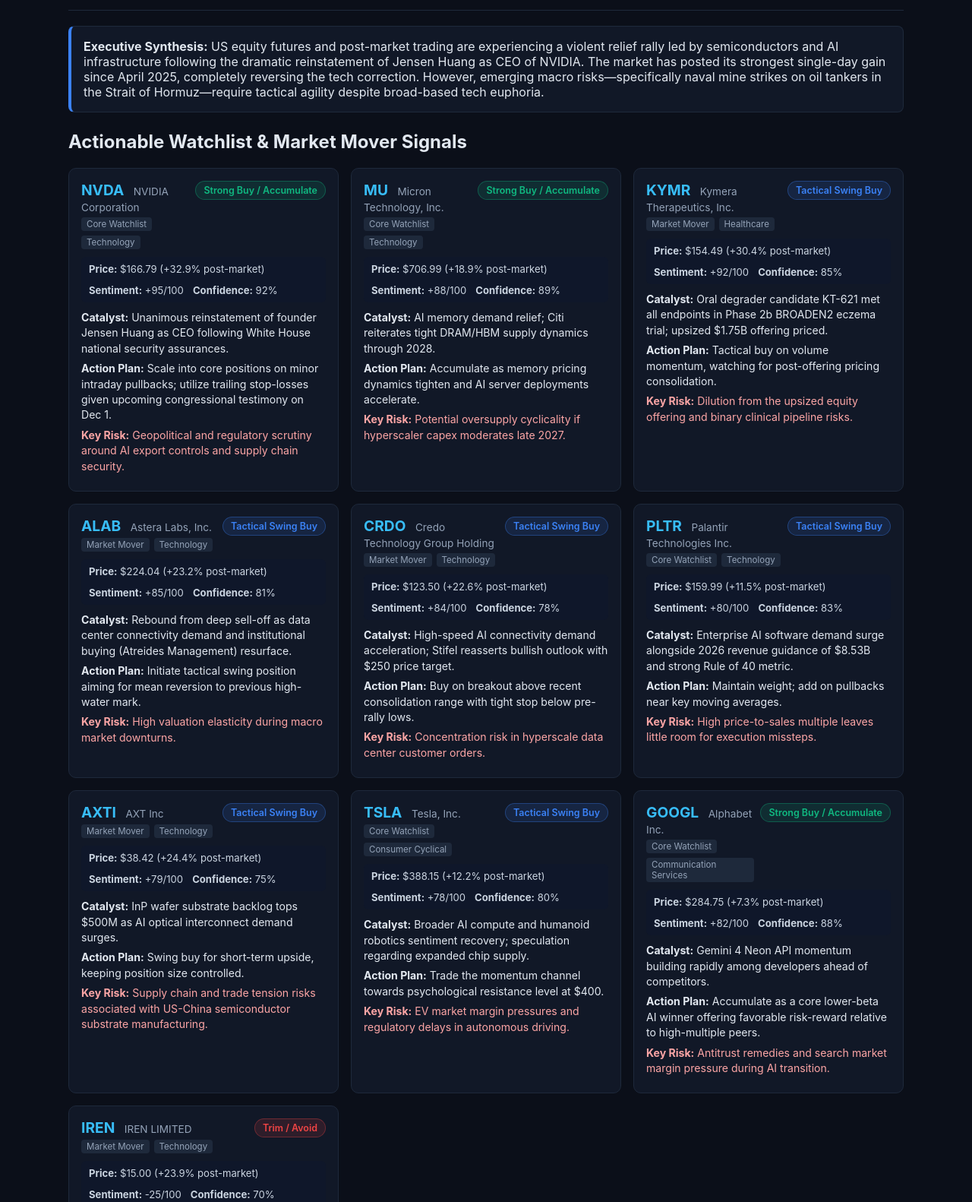
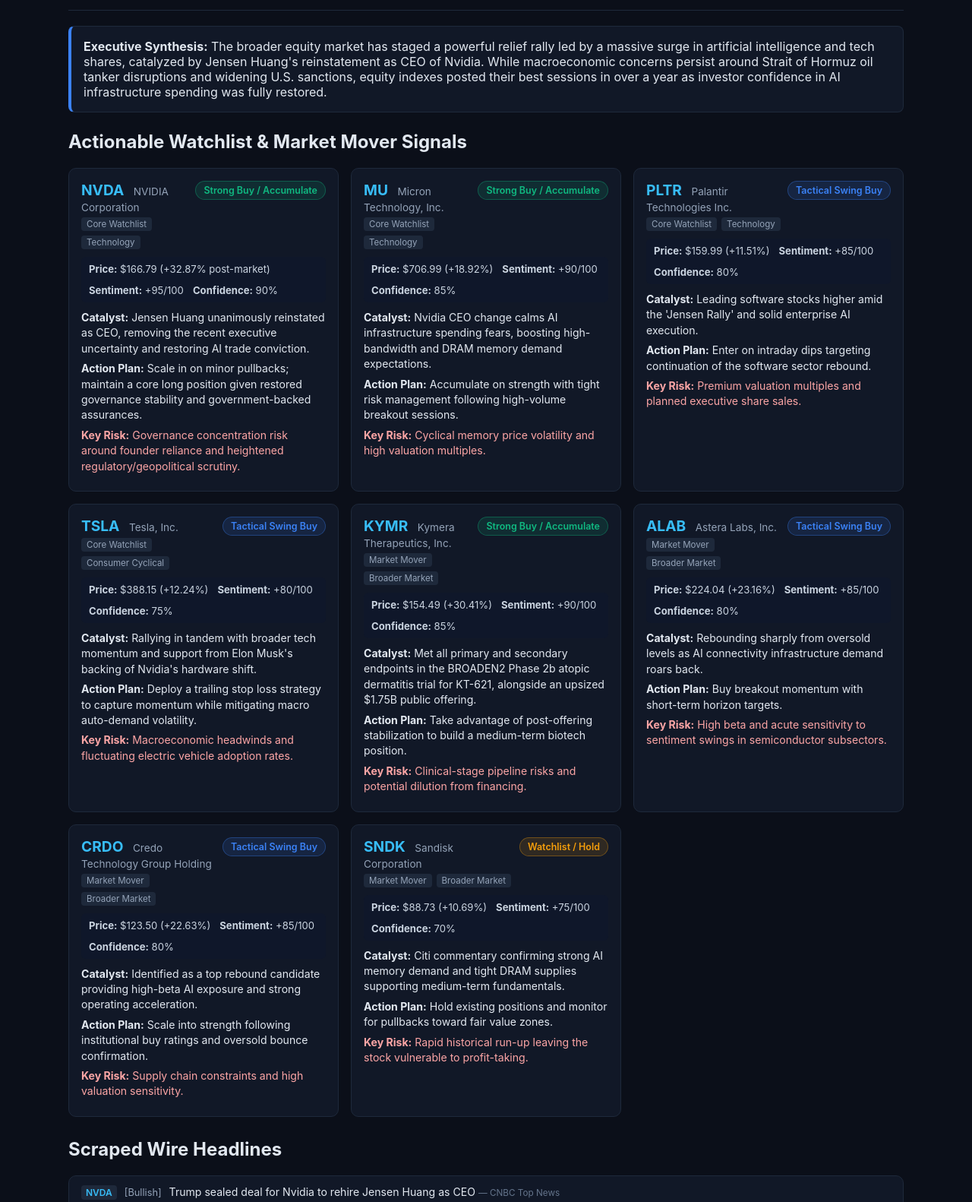
Before and after one commit to tomStarok23/stock-sentiment-terminal, a plain HTML site: page docs/index.html in a window 1280 px wide. Shown: the part 73-1655 px from the top of the page at 76% size. Drawn offline with Linux system fonts and the light colour scheme.

Commit message:
chore: update market sentiment scan

```diff
--- a/docs/index.html
+++ b/docs/index.html
@@ -38,14 +38,14 @@
     <header>
       <div>
         <h1>AlphaScrape AI — Automated Market Intelligence</h1>
-        <div class="meta">Session: <strong>Overnight / Extended Wire</strong> &bull; Updated: <strong>2026-11-24 00:20 EST</strong></div>
+        <div class="meta">Session: <strong>Overnight / Extended Wire</strong> &bull; Updated: <strong>2026-11-24 00:55 EST</strong></div>
       </div>
       <div>
-        <strong>Mood:</strong> Bullish (+82/100)
+        <strong>Mood:</strong> Bullish (+85/100)
       </div>
     </header>
     <div class="banner">
-      <strong>Executive Synthesis:</strong> US equity futures and post-market trading are experiencing a violent relief rally led by semiconductors and AI infrastructure following the dramatic reinstatement of Jensen Huang as CEO of NVIDIA. The market has posted its strongest single-day gain since April 2025, completely reversing the tech correction. However, emerging macro risks—specifically naval mine strikes on oil tankers in the Strait of Hormuz—require tactical agility despite broad-based tech euphoria.
+      <strong>Executive Synthesis:</strong> The broader equity market has staged a powerful relief rally led by a massive surge in artificial intelligence and tech shares, catalyzed by Jensen Huang&#x27;s reinstatement as CEO of Nvidia. While macroeconomic concerns persist around Strait of Hormuz oil tanker disruptions and widening U.S. sanctions, equity indexes posted their best sessions in over a year as investor confidence in AI infrastructure spending was fully restored.
     </div>
     <h2>Actionable Watchlist &amp; Market Mover Signals</h2>
     <div class="grid">
@@ -64,13 +64,13 @@
             </span>
           </div>
           <div class="metrics">
-            <span><strong>Price:</strong> $166.79 (+32.9% post-market)</span>
+            <span><strong>Price:</strong> $166.79 (+32.87% post-market)</span>
             <span><strong>Sentiment:</strong> +95/100</span>
-            <span><strong>Confidence:</strong> 92%</span>
+            <span><strong>Confidence:</strong> 90%</span>
           </div>
-          <p><strong>Catalyst:</strong> Unanimous reinstatement of founder Jensen Huang as CEO following White House national security assurances.</p>
-          <p><strong>Action Plan:</strong> Scale into core positions on minor intraday pullbacks; utilize trailing stop-losses given upcoming congressional testimony on Dec 1.</p>
-          <p class="risk"><strong>Key Risk:</strong> Geopolitical and regulatory scrutiny around AI export controls and supply chain security.</p>
+          <p><strong>Catalyst:</strong> Jensen Huang unanimously reinstated as CEO, removing the recent executive uncertainty and restoring AI trade conviction.</p>
+          <p><strong>Action Plan:</strong> Scale in on minor pullbacks; maintain a core long position given restored governance stability and government-backed assurances.</p>
+          <p class="risk"><strong>Key Risk:</strong> Governance concentration risk around founder reliance and heightened regulatory/geopolitical scrutiny.</p>
         </div>
 
         <div class="card">
@@ -88,85 +88,13 @@
             </span>
           </div>
           <div class="metrics">
-            <span><strong>Price:</strong> $706.99 (+18.9% post-market)</span>
-            <span><strong>Sentiment:</strong> +88/100</span>
-            <span><strong>Confidence:</strong> 89%</span>
-          </div>
-          <p><strong>Catalyst:</strong> AI memory demand relief; Citi reiterates tight DRAM/HBM supply dynamics through 2028.</p>
-          <p><strong>Action Plan:</strong> Accumulate as memory pricing dynamics tighten and AI server deployments accelerate.</p>
-          <p class="risk"><strong>Key Risk:</strong> Potential oversupply cyclicality if hyperscaler capex moderates late 2027.</p>
-        </div>
-
-        <div class="card">
-          <div class="card-top">
-            <div>
-              <span class="ticker">KYMR</span>
-              <span class="company">Kymera Therapeutics, Inc.</span>
-              <div class="subtags">
-                <span class="pill">Market Mover</span>
-                <span class="pill">Healthcare</span>
-              </div>
-            </div>
-            <span class="badge" style="background:#3b82f622; color:#3b82f6; border:1px solid #3b82f655;">
-              Tactical Swing Buy
-            </span>
-          </div>
-          <div class="metrics">
-            <span><strong>Price:</strong> $154.49 (+30.4% post-market)</span>
-            <span><strong>Sentiment:</strong> +92/100</span>
+            <span><strong>Price:</strong> $706.99 (+18.92%)</span>
+            <span><strong>Sentiment:</strong> +90/100</span>
             <span><strong>Confidence:</strong> 85%</span>
           </div>
-          <p><strong>Catalyst:</strong> Oral degrader candidate KT-621 met all endpoints in Phase 2b BROADEN2 eczema trial; upsized $1.75B offering priced.</p>
-          <p><strong>Action Plan:</strong> Tactical buy on volume momentum, watching for post-offering pricing consolidation.</p>
-          <p class="risk"><strong>Key Risk:</strong> Dilution from the upsized equity offering and binary clinical pipeline risks.</p>
-        </div>
-
-        <div class="card">
-          <div class="card-top">
-            <div>
-              <span class="ticker">ALAB</span>
-              <span class="company">Astera Labs, Inc.</span>
-              <div class="subtags">
-                <span class="pill">Market Mover</span>
-                <span class="pill">Technology</span>
-              </div>
-            </div>
-            <span class="badge" style="background:#3b82f622; color:#3b82f6; border:1px solid #3b82f655;">
-              Tactical Swing Buy
-            </span>
-          </div>
-          <div class="metrics">
-            <span><strong>Price:</strong> $224.04 (+23.2% post-market)</span>
-            <span><strong>Sentiment:</strong> +85/100</span>
-            <span><strong>Confidence:</strong> 81%</span>
-          </div>
-          <p><strong>Catalyst:</strong> Rebound from deep sell-off as data center connectivity demand and institutional buying (Atreides Management) resurface.</p>
-          <p><strong>Action Plan:</strong> Initiate tactical swing position aiming for mean reversion to previous high-water mark.</p>
-          <p class="risk"><strong>Key Risk:</strong> High valuation elasticity during macro market downturns.</p>
-        </div>
-
-        <div class="card">
-          <div class="card-top">
-            <div>
-              <span class="ticker">CRDO</span>
-              <span class="company">Credo Technology Group Holding</span>
-              <div class="subtags">
-                <span class="pill">Market Mover</span>
-                <span class="pill">Technology</span>
-              </div>
-            </div>
-            <span class="badge" style="background:#3b82f622; color:#3b82f6; border:1px solid #3b82f655;">
-              Tactical Swing Buy
-            </span>
-          </div>
-          <div class="metrics">
-            <span><strong>Price:</strong> $123.50 (+22.6% post-market)</span>
-            <span><strong>Sentiment:</strong> +84/100</span>
-            <span><strong>Confidence:</strong> 78%</span>
-          </div>
-          <p><strong>Catalyst:</strong> High-speed AI connectivity demand acceleration; Stifel reasserts bullish outlook with $250 price target.</p>
-          <p><strong>Action Plan:</strong> Buy on breakout above recent consolidation range with tight stop below pre-rally lows.</p>
-          <p class="risk"><strong>Key Risk:</strong> Concentration risk in hyperscale data center customer orders.</p>
+          <p><strong>Catalyst:</strong> Nvidia CEO change calms AI infrastructure spending fears, boosting high-bandwidth and DRAM memory demand expectations.</p>
+          <p><strong>Action Plan:</strong> Accumulate on strength with tight risk management following high-volume breakout sessions.</p>
+          <p class="risk"><strong>Key Risk:</strong> Cyclical memory price volatility and high valuation multiples.</p>
         </div>
 
         <div class="card">
@@ -184,37 +112,13 @@
             </span>
           </div>
           <div class="metrics">
-            <span><strong>Price:</strong> $159.99 (+11.5% post-market)</span>
-            <span><strong>Sentiment:</strong> +80/100</span>
-            <span><strong>Confidence:</strong> 83%</span>
+            <span><strong>Price:</strong> $159.99 (+11.51%)</span>
+            <span><strong>Sentiment:</strong> +85/100</span>
+            <span><strong>Confidence:</strong> 80%</span>
           </div>
-          <p><strong>Catalyst:</strong> Enterprise AI software demand surge alongside 2026 revenue guidance of $8.53B and strong Rule of 40 metric.</p>
-          <p><strong>Action Plan:</strong> Maintain weight; add on pullbacks near key moving averages.</p>
-          <p class="risk"><strong>Key Risk:</strong> High price-to-sales multiple leaves little room for execution missteps.</p>
-        </div>
-
-        <div class="card">
-          <div class="card-top">
-            <div>
-              <span class="ticker">AXTI</span>
-              <span class="company">AXT Inc</span>
-              <div class="subtags">
-                <span class="pill">Market Mover</span>
-                <span class="pill">Technology</span>
-              </div>
-            </div>
-            <span class="badge" style="background:#3b82f622; color:#3b82f6; border:1px solid #3b82f655;">
-              Tactical Swing Buy
-            </span>
-          </div>
-          <div class="metrics">
-            <span><strong>Price:</strong> $38.42 (+24.4% post-market)</span>
-            <span><strong>Sentiment:</strong> +79/100</span>
-            <span><strong>Confidence:</strong> 75%</span>
-          </div>
-          <p><strong>Catalyst:</strong> InP wafer substrate backlog tops $500M as AI optical interconnect demand surges.</p>
-          <p><strong>Action Plan:</strong> Swing buy for short-term upside, keeping position size controlled.</p>
-          <p class="risk"><strong>Key Risk:</strong> Supply chain and trade tension risks associated with US-China semiconductor substrate manufacturing.</p>
+          <p><strong>Catalyst:</strong> Leading software stocks higher amid the &#x27;Jensen Rally&#x27; and solid enterprise AI execution.</p>
+          <p><strong>Action Plan:</strong> Enter on intraday dips targeting continuation of the software sector rebound.</p>
+          <p class="risk"><strong>Key Risk:</strong> Premium valuation multiples and planned executive share sales.</p>
         </div>
 
         <div class="card">
@@ -232,23 +136,23 @@
             </span>
           </div>
           <div class="metrics">
-            <span><strong>Price:</strong> $388.15 (+12.2% post-market)</span>
-            <span><strong>Sentiment:</strong> +78/100</span>
-            <span><strong>Confidence:</strong> 80%</span>
+            <span><strong>Price:</strong> $388.15 (+12.24%)</span>
+            <span><strong>Sentiment:</strong> +80/100</span>
+            <span><strong>Confidence:</strong> 75%</span>
           </div>
-          <p><strong>Catalyst:</strong> Broader AI compute and humanoid robotics sentiment recovery; speculation regarding expanded chip supply.</p>
-          <p><strong>Action Plan:</strong> Trade the momentum channel towards psychological resistance level at $400.</p>
-          <p class="risk"><strong>Key Risk:</strong> EV market margin pressures and regulatory delays in autonomous driving.</p>
+          <p><strong>Catalyst:</strong> Rallying in tandem with broader tech momentum and support from Elon Musk&#x27;s backing of Nvidia&#x27;s hardware shift.</p>
+          <p><strong>Action Plan:</strong> Deploy a trailing stop loss strategy to capture momentum while mitigating macro auto-demand volatility.</p>
+          <p class="risk"><strong>Key Risk:</strong> Macroeconomic headwinds and fluctuating electric vehicle adoption rates.</p>
         </div>
 
         <div class="card">
           <div class="card-top">
             <div>
-              <span class="ticker">GOOGL</span>
-              <span class="company">Alphabet Inc.</span>
+              <span class="ticker">KYMR</span>
+              <span class="company">Kymera Therapeutics, Inc.</span>
               <div class="subtags">
-                <span class="pill">Core Watchlist</span>
-                <span class="pill">Communication Services</span>
+                <span class="pill">Market Mover</span>
+                <span class="pill">Broader Market</span>
               </div>
             </div>
             <span class="badge" style="background:#10b98122; color:#10b981; border:1px solid #10b98155;">
@@ -256,37 +160,85 @@
             </span>
           </div>
           <div class="metrics">
-            <span><strong>Price:</strong> $284.75 (+7.3% post-market)</span>
-            <span><strong>Sentiment:</strong> +82/100</span>
-            <span><strong>Confidence:</strong> 88%</span>
+            <span><strong>Price:</strong> $154.49 (+30.41%)</span>
+            <span><strong>Sentiment:</strong> +90/100</span>
+            <span><strong>Confidence:</strong> 85%</span>
           </div>
-          <p><strong>Catalyst:</strong> Gemini 4 Neon API momentum building rapidly among developers ahead of competitors.</p>
-          <p><strong>Action Plan:</strong> Accumulate as a core lower-beta AI winner offering favorable risk-reward relative to high-multiple peers.</p>
-          <p class="risk"><strong>Key Risk:</strong> Antitrust remedies and search market margin pressure during AI transition.</p>
+          <p><strong>Catalyst:</strong> Met all primary and secondary endpoints in the BROADEN2 Phase 2b atopic dermatitis trial for KT-621, alongside an upsized $1.75B public offering.</p>
+          <p><strong>Action Plan:</strong> Take advantage of post-offering stabilization to build a medium-term biotech position.</p>
+          <p class="risk"><strong>Key Risk:</strong> Clinical-stage pipeline risks and potential dilution from financing.</p>
         </div>
 
         <div class="card">
           <div class="card-top">
             <div>
-              <span class="ticker">IREN</span>
-              <span class="company">IREN LIMITED</span>
+              <span class="ticker">ALAB</span>
+              <span class="company">Astera Labs, Inc.</span>
               <div class="subtags">
                 <span class="pill">Market Mover</span>
-                <span class="pill">Technology</span>
+                <span class="pill">Broader Market</span>
               </div>
             </div>
-            <span class="badge" style="background:#ef444422; color:#ef4444; border:1px solid #ef444455;">
-              Trim / Avoid
+            <span class="badge" style="background:#3b82f622; color:#3b82f6; border:1px solid #3b82f655;">
+              Tactical Swing Buy
             </span>
           </div>
           <div class="metrics">
-            <span><strong>Price:</strong> $15.00 (+23.9% post-market)</span>
-            <span><strong>Sentiment:</strong> -25/100</span>
+            <span><strong>Price:</strong> $224.04 (+23.16%)</span>
+            <span><strong>Sentiment:</strong> +85/100</span>
+            <span><strong>Confidence:</strong> 80%</span>
+          </div>
+          <p><strong>Catalyst:</strong> Rebounding sharply from oversold levels as AI connectivity infrastructure demand roars back.</p>
+          <p><strong>Action Plan:</strong> Buy breakout momentum with short-term horizon targets.</p>
+          <p class="risk"><strong>Key Risk:</strong> High beta and acute sensitivity to sentiment swings in semiconductor subsectors.</p>
+        </div>
+
+        <div class="card">
+          <div class="card-top">
+            <div>
+              <span class="ticker">CRDO</span>
+              <span class="company">Credo Technology Group Holding</span>
+              <div class="subtags">
+                <span class="pill">Market Mover</span>
+                <span class="pill">Broader Market</span>
+              </div>
+            </div>
+            <span class="badge" style="background:#3b82f622; color:#3b82f6; border:1px solid #3b82f655;">
+              Tactical Swing Buy
+            </span>
+          </div>
+          <div class="metrics">
+            <span><strong>Price:</strong> $123.50 (+22.63%)</span>
+            <span><strong>Sentiment:</strong> +85/100</span>
+            <span><strong>Confidence:</strong> 80%</span>
+          </div>
+          <p><strong>Catalyst:</strong> Identified as a top rebound candidate providing high-beta AI exposure and strong operating acceleration.</p>
+          <p><strong>Action Plan:</strong> Scale into strength following institutional buy ratings and oversold bounce confirmation.</p>
+          <p class="risk"><strong>Key Risk:</strong> Supply chain constraints and high valuation sensitivity.</p>
+        </div>
+
+        <div class="card">
+          <div class="card-top">
+            <div>
+              <span class="ticker">SNDK</span>
+              <span class="company">Sandisk Corporation</span>
+              <div class="subtags">
+                <span class="pill">Market Mover</span>
+                <span class="pill">Broader Market</span>
+              </div>
+            </div>
+            <span class="badge" style="background:#f59e0b22; color:#f59e0b; border:1px solid #f59e0b55;">
+              Watchlist / Hold
+            </span>
+          </div>
+          <div class="metrics">
+            <span><strong>Price:</strong> $88.73 (+10.69%)</span>
+            <span><strong>Sentiment:</strong> +75/100</span>
             <span><strong>Confidence:</strong> 70%</span>
           </div>
-          <p><strong>Catalyst:</strong> Short-term dead-cat bounce despite major structural risks from OEM server price hikes (+45%) and high debt financing costs.</p>
-          <p><strong>Action Plan:</strong> Use the Nvidia-led relief surge to trim speculative neocloud exposures into strength.</p>
-          <p class="risk"><strong>Key Risk:</strong> Potential debt defaults or margin compression among high-leverage neocloud infrastructure providers.</p>
+          <p><strong>Catalyst:</strong> Citi commentary confirming strong AI memory demand and tight DRAM supplies supporting medium-term fundamentals.</p>
+          <p><strong>Action Plan:</strong> Hold existing positions and monitor for pullbacks toward fair value zones.</p>
+          <p class="risk"><strong>Key Risk:</strong> Rapid historical run-up leaving the stock vulnerable to profit-taking.</p>
         </div>
         </div>
     <h2>Scraped Wire Headlines</h2>
@@ -313,27 +265,13 @@
         </li>
 
         <li>
-          <span class="tag">MU</span>
-          <span class="sent">[Bullish]</span>
-          <a href="https://finance.yahoo.com/m/3f1f89c7-5433-3bc0-990f-eab9250e8983/micron-stock-jumps-19%25.-why.html?.tsrc=rss" target="_blank" rel="noopener">Micron Stock Jumps 19%. Why the Rally Has Legs.</a>
-          <small>— Yahoo Finance (MU)</small>
-        </li>
-
-        <li>
           <span class="tag">KYMR</span>
           <span class="sent">[Bullish]</span>
           <a href="https://finance.yahoo.com/healthcare/articles/kymera-therapeutics-stock-gets-lift-042552072.html?.tsrc=rss" target="_blank" rel="noopener">Kymera Therapeutics Stock Gets A Lift From Eczema Trial Success</a>
           <small>— Yahoo Finance (KYMR)</small>
         </li>
-
-        <li>
-          <span class="tag">IREN</span>
-          <span class="sent">[Bearish]</span>
-          <a href="https://www.tikr.com/blog/dell-wants-up-to-45-more-on-signed-ai-deals-iren-has-a-big-problem?ref=yahoofinance&amp;tlnk=yf-261123-6945q259&amp;.tsrc=rss" target="_blank" rel="noopener">Dell Wants Up to 45% More on Signed AI Deals. IREN Has a Big Problem</a>
-          <small>— Yahoo Finance (IREN)</small>
-        </li>
         </ul>
-    <footer>Generated automatically via GitHub Actions &amp; Gemini 3.6 Flash. For informational research only, not financial advice.</footer>
+    <footer>Generated automatically via GitHub Actions &amp; Gemini AI. For informational research only, not financial advice.</footer>
   </div>
 </body>
 </html>
```
Also changed, not shown: docs/latest.json (+70 -110 lines).
